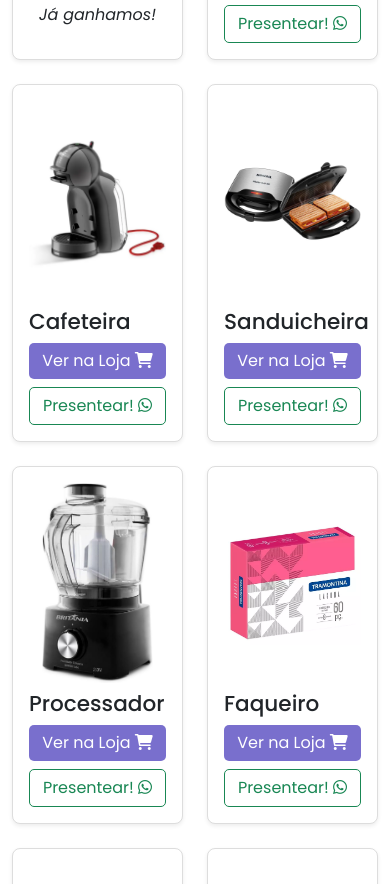
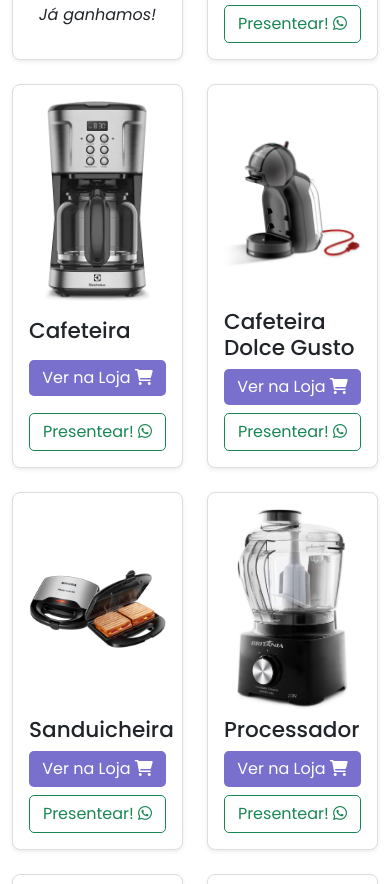
Before and after one commit to LaysLucas/casamento, a plain HTML site: page pages/lista-presentes.html in a window 390 px wide. Shown: the part 1421-2305 px from the top of the page. Drawn offline with nearby package versions, Linux system fonts and the light colour scheme.

Commit message:
Add files via upload

```diff
--- a/pages/lista-presentes.html
+++ b/pages/lista-presentes.html
@@ -136,10 +136,20 @@
 
                 <div class="col-6 col-sm-4 col-md-3 mb-4">
                     <div class="product-card shadow-sm p-3">
+                        <img src="../assets/imagens-presentes/cafeteira-eletrolux.jpg" alt="Imagem da Cafeteira" class="img-fluid">
+                        <h4 class="my-2">Cafeteira</h4>
+                        <a href="https://tinyurl.com/54u6v5s3" class="btn-custom btn-block mb-2" target="_blank">Ver na Loja <i class="fa-solid fa-cart-shopping" style="color: #ffffff;"></i></a>
+                        <a href="https://wa.me/7591950593?text=Quero%20presentear%20vocês%20com%20a%20cafeteira%20electrolux!" class="btn-whatsapp btn-block" target="_blank">Presentear! <i class="fa-brands fa-whatsapp"></i></a>
+                        <p class="msg-ganhamos">Já ganhamos!</p>
+                    </div>
+                </div>
+
+                <div class="col-6 col-sm-4 col-md-3 mb-4">
+                    <div class="product-card shadow-sm p-3">
                         <img src="../assets/imagens-presentes/cafeteira.webp" alt="Imagem da Cafeteira" class="img-fluid">
-                        <h4 class="my-2">Cafeteira</h4>
+                        <h4 class="my-2">Cafeteira Dolce Gusto</h4>
                         <a href="https://tinyurl.com/4yzv6hcx" class="btn-custom btn-block mb-2" target="_blank">Ver na Loja <i class="fa-solid fa-cart-shopping" style="color: #ffffff;"></i></a>
-                        <a href="https://wa.me/7591950593?text=Quero%20presentear%20vocês%20com%20a%20cafeteira!" class="btn-whatsapp btn-block" target="_blank">Presentear! <i class="fa-brands fa-whatsapp"></i></a>
+                        <a href="https://wa.me/7591950593?text=Quero%20presentear%20vocês%20com%20a%20cafeteira%20dolce%20gusto!" class="btn-whatsapp btn-block" target="_blank">Presentear! <i class="fa-brands fa-whatsapp"></i></a>
                         <p class="msg-ganhamos">Já ganhamos!</p>
                     </div>
                 </div>
```
